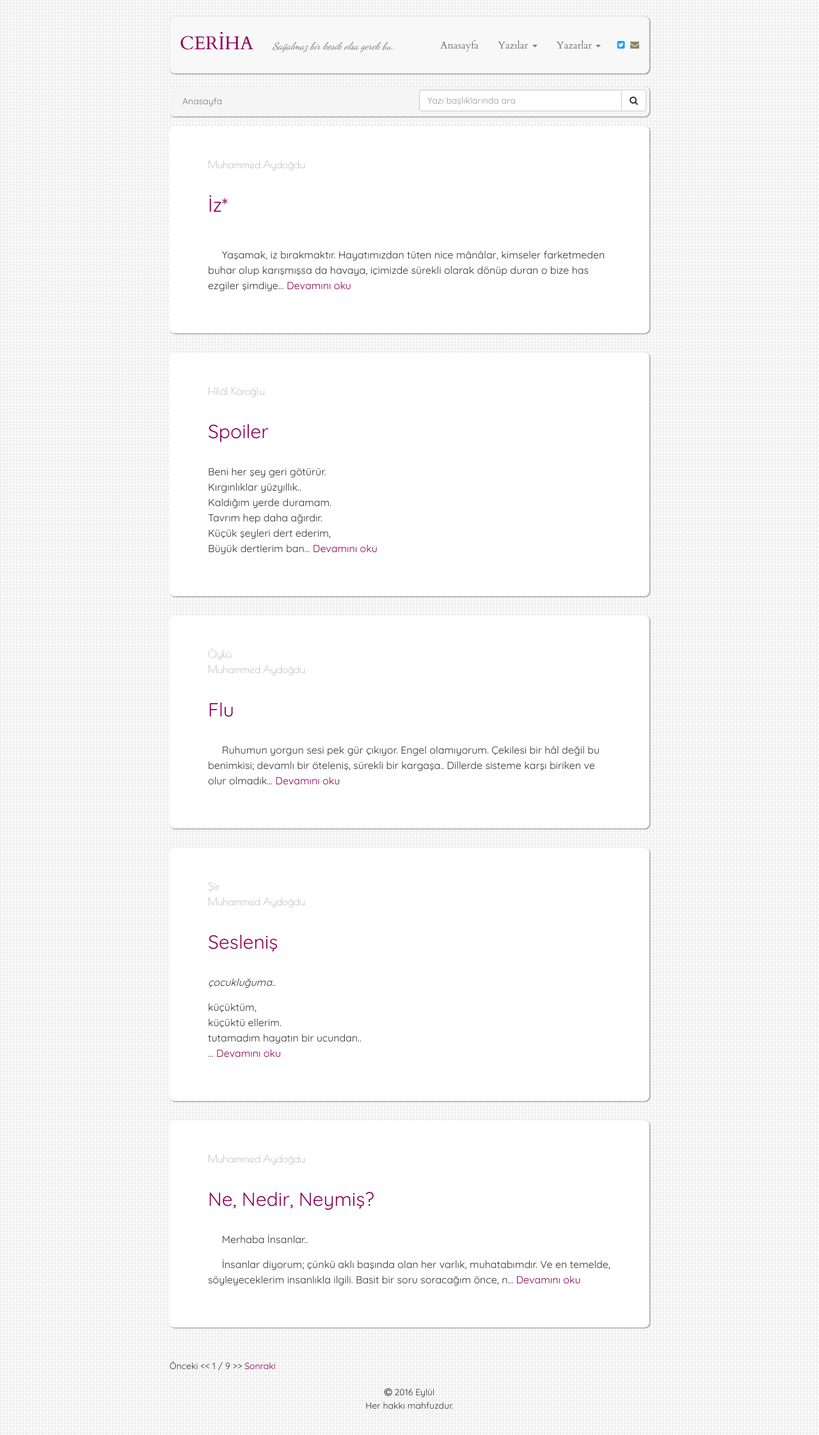
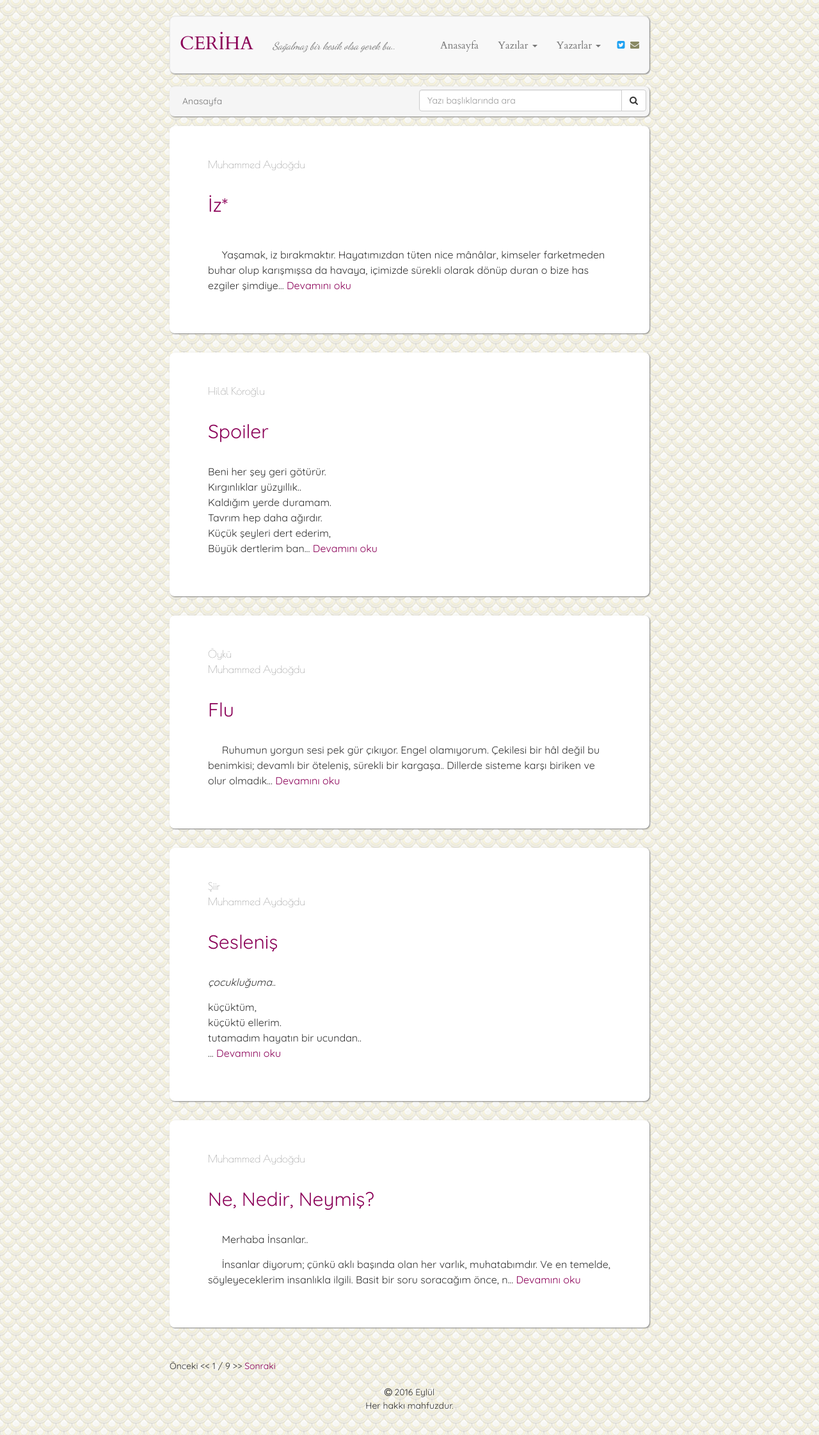
Before and after one commit to muhammedaydogdu/muhammedaydogdu.github.io, a Jekyll site: the page built from index.html, in a window 1280 px wide. Shown: the whole page at 64% size. Built offline with Jekyll 4.4.1, drawn with Linux system fonts in a browser that asks for light colours; some web fonts are replaced; the list of posts is cut into pages by our own code.

Commit message:
Update style.css

```diff
--- a/css/style.css
+++ b/css/style.css
@@ -15,7 +15,7 @@
 body {
   font-family: 'Quicksand', "Times New Roman", serif;
   line-height: 1.5;
-  background: url("../images/reticular_tissue.png");
+  background: url("../images/gold_scale.png");
 }
 
 a {
```
